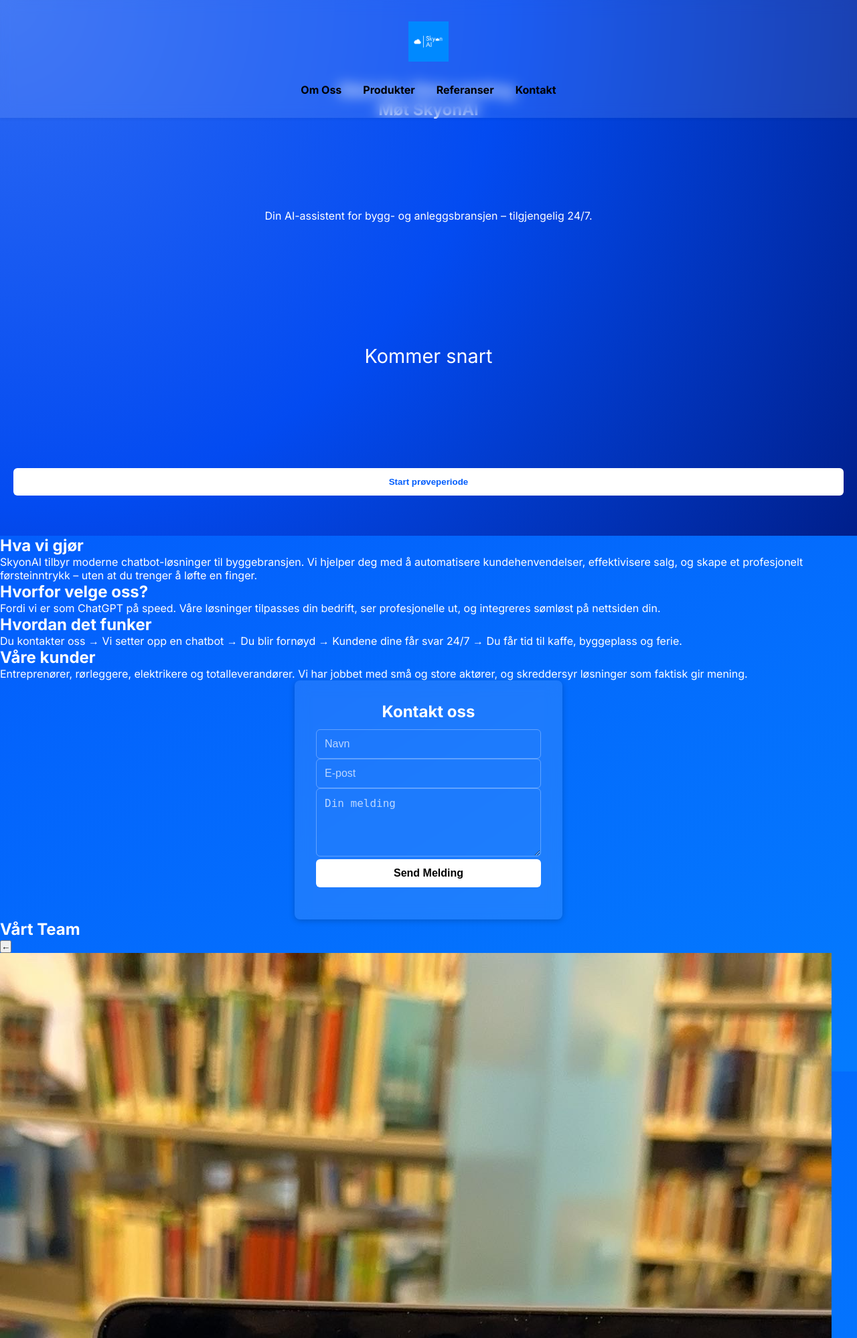
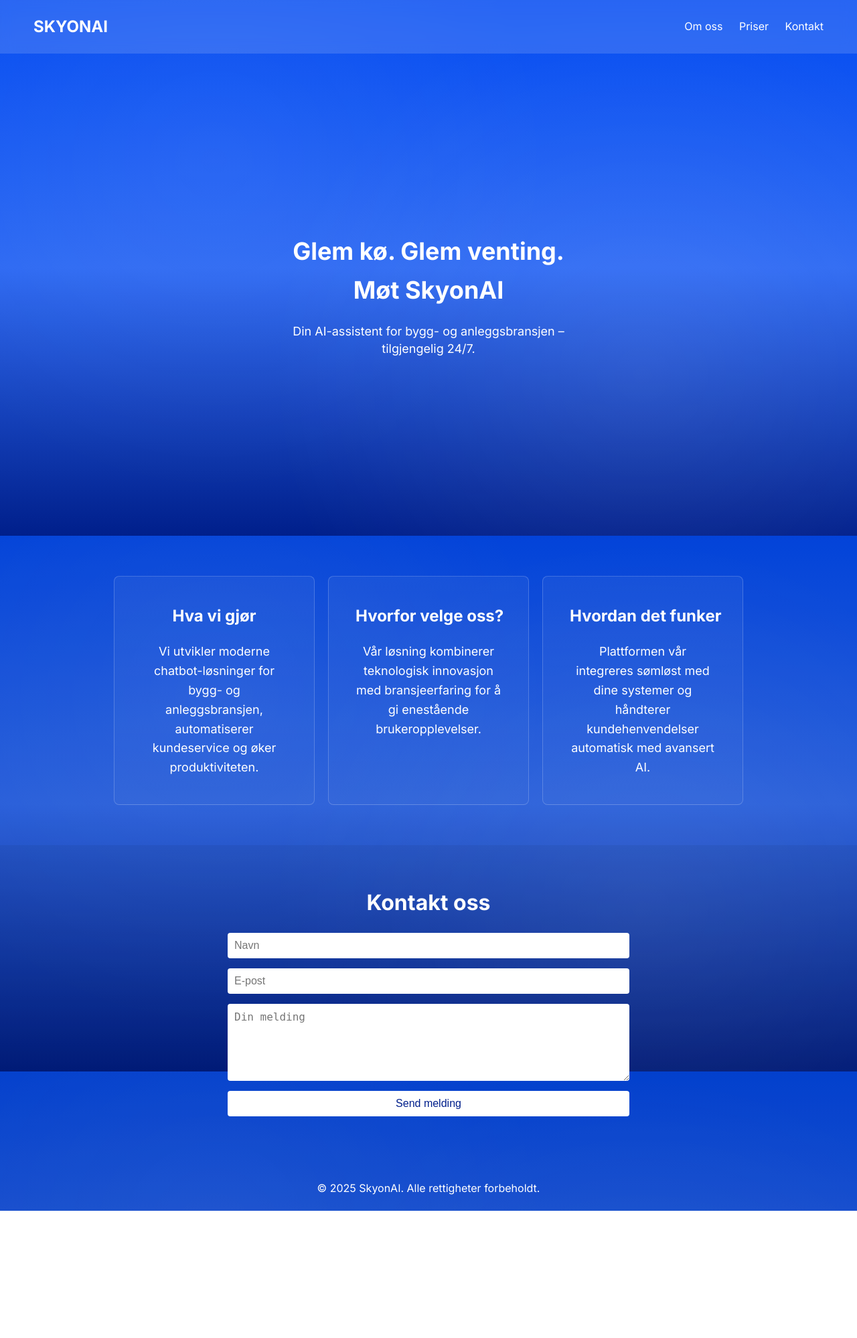
Before and after one commit to Ibrahimalaniii/skyon.github.io, a Flask app: page / in a window 1280 px wide. Shown: the top 1998 px of the page at 67% size. After the commit the page ends 1808 px from the top, so only its background shows below. Run offline with Flask 3, Linux system fonts and the light colour scheme.

Commit message:
ny index

```diff
--- a/app.py
+++ b/app.py
@@ -1,14 +1,17 @@
-from flask import Flask, render_template
+from flask import Flask, render_template, request, jsonify
 
 app = Flask(__name__)
 
-@app.route('/')
+@app.route("/")
 def index():
-    return render_template('index.html')
+    return render_template("index.html")
 
-# Senere kan du legge til:
-# @app.route('/chat', methods=['POST']) ...
-# @app.route('/send', methods=['POST']) ...
+@app.route("/send", methods=["POST"])
+def send():
+    data = request.get_json()
+    # Her kan du legge til behandling av data (f.eks. lagring eller e-postsending)
+    print("Mottatt data:", data)
+    return jsonify({"message": "Melding mottatt."}), 200
 
-if __name__ == '__main__':
+if __name__ == "__main__":
     app.run(debug=True)
--- /dev/null
+++ b/static/script.js
@@ -0,0 +1,14 @@
+document.addEventListener("DOMContentLoaded", () => {
+  const fadeSections = document.querySelectorAll('.fade-section');
+
+  const observer = new IntersectionObserver((entries, observer) => {
+    entries.forEach(entry => {
+      if (entry.isIntersecting) {
+        entry.target.classList.add('visible');
+        observer.unobserve(entry.target);
+      }
+    });
+  }, { threshold: 0.15 });
+
+  fadeSections.forEach(section => observer.observe(section));
+});
--- a/static/style.css
+++ b/static/style.css
@@ -1,189 +1,202 @@
-/* Reset og base */
+/* Global reset */
 * {
   margin: 0;
   padding: 0;
   box-sizing: border-box;
 }
 
-body, html {
-  height: 100%;
-  font-family: 'Inter', 'Segoe UI', sans-serif;
-  background: linear-gradient(to bottom right, #035EFC, #047BFE);
+/* Kropp med multi-lags gradient for en mer “swirly” effekt */
+body {
+  font-family: 'Inter', sans-serif;
+  min-height: 100vh;
+  color: #fff;
+  line-height: 1.6;
+
+  /* Flere radial-gradients + linear-gradient i bunn */
+  background:
+    /* Lysere, svakt hvitt slør oppe til venstre */
+    radial-gradient(
+      circle at 25% 30%,
+      rgba(255, 255, 255, 0.05) 0%,
+      transparent 45%
+    ),
+    /* Et annet lysere slør nede til høyre */
+    radial-gradient(
+      circle at 75% 70%,
+      rgba(255, 255, 255, 0.08) 0%,
+      transparent 50%
+    ),
+    /* Selve hovedbakgrunnen i flere blå toner */
+    linear-gradient(
+      180deg,
+      #034bf1 0%,
+      #2e6af3 50%,
+      #001f8b 100%
+    );
+
+  /* Kan eventuelt teste ut: background-blend-mode: screen;
+     for ekstra “lysere” effekt på radiale flekker
+  */
+
   background-repeat: no-repeat;
-  background-attachment: fixed;
-  color: white;
+  background-size: cover;
+  background-attachment: fixed; /* Fikser bakgrunn ved scrolling (valgfritt) */
 }
 
-/* Navbar */
-.navbar {
+/* Sticky Header */
+.navbar-section {
   position: fixed;
   top: 0;
+  left: 0;
   width: 100%;
-  padding: 2rem 3rem;
+  height: 80px;
+  z-index: 1000;
+  background-color: rgba(255, 255, 255, 0.15);
+  backdrop-filter: blur(10px);
+  display: flex;
+  align-items: center;
+}
+.navbar {
+  width: 100%;
+  padding: 0 50px;
+  display: flex;
+  justify-content: space-between;
+  align-items: center;
+}
+.navbar-logo h1 {
+  font-size: 24px;
+  font-weight: 700;
+  color: #fff;
+}
+.navbar-links a {
+  margin-left: 20px;
+  text-decoration: none;
+  color: #fff;
+  font-weight: 400;
+}
+
+/* Main-innhold: starter under headeren */
+main {
+  margin-top: 80px;
+}
+
+/* Hero-seksjon (fyller skjermen minus headeren) */
+.hero {
+  min-height: calc(100vh - 80px);
   display: flex;
   flex-direction: column;
+  justify-content: center;
   align-items: center;
-  background: rgba(255, 255, 255, 0.1);
-  color: black;
-  backdrop-filter: blur(10px);
-  z-index: 1000;
-  box-shadow: 0 2px 4px rgba(0,0,0,0.05);
+  text-align: center;
+  padding: 20px;
+}
+.hero h2 {
+  font-size: 36px;
+  font-weight: 700;
+  margin-bottom: 20px;
+}
+.hero p {
+  font-size: 18px;
+  max-width: 500px;
+  line-height: 1.4;
 }
 
-.navbar .logo-container {
+/* Info-seksjon med horisontale bokser */
+.info-section {
+  padding: 60px 20px;
   display: flex;
   justify-content: center;
-  align-items: center;
-  margin-bottom: 1rem;
+  gap: 20px;
+  flex-wrap: wrap;
+  background-color: rgba(0, 0, 0, 0.1);
+}
+.info-box {
+  background: linear-gradient(
+    180deg,
+    rgba(255, 255, 255, 0.05),
+    rgba(255, 255, 255, 0.02)
+  );
+  border: 1px solid rgba(255, 255, 255, 0.2);
+  border-radius: 8px;
+  padding: 40px;
+  max-width: 300px;
+  width: 100%;
+  text-align: center;
+  transition: transform 0.3s ease, box-shadow 0.3s ease;
+}
+.info-box:hover {
+  transform: translateY(-10px);
+  box-shadow: 0 10px 20px rgba(0,0,0,0.3);
+}
+.info-box h2 {
+  font-size: 24px;
+  margin-bottom: 20px;
+  white-space: nowrap;
+}
+.info-box p {
+  font-size: 18px;
 }
 
-.logo-container img {
-  height: 60px;
-  object-fit: contain;
+/* Kontakt-seksjon */
+.contact-section {
+  padding: 60px 20px;
+  background-color: rgba(0, 0, 0, 0.15);
+  text-align: center;
+  margin: 0;
+}
+.contact-section .container {
+  max-width: 600px;
+  margin: 0 auto;
+}
+.contact-section h2 {
+  font-size: 32px;
+  margin-bottom: 20px;
+}
+.contact-section form {
+  display: flex;
+  flex-direction: column;
+  gap: 15px;
+}
+.contact-section input,
+.contact-section textarea {
+  padding: 10px;
+  font-size: 16px;
+  border: none;
+  border-radius: 4px;
+}
+.contact-section button {
+  padding: 10px;
+  background-color: #fff;
+  color: #001f8b;
+  border: none;
+  border-radius: 4px;
+  font-size: 16px;
+  cursor: pointer;
+  transition: background-color 0.3s ease;
+}
+.contact-section button:hover {
+  background-color: #e0e0e0;
+}
+#bekreftelse {
+  margin-top: 15px;
+  font-size: 16px;
 }
 
-.navbar ul {
-  display: flex;
-  gap: 2rem;
-  list-style: none;
-  margin-top: 1rem;
-}
-
-.navbar ul li a {
-  text-decoration: none;
-  font-weight: bold;
-  color: inherit;
-  transition: color 0.3s ease;
-}
-
-.navbar ul li a:hover {
-  color: #ffeb3b;
-}
-
-/* Hero Section */
-.hero {
-  background: radial-gradient(circle at top left, #2e6af3, #034bf1, #001f8b);
-  background-size: cover;
-  background-position: center;
-  color: white;
-  min-height: 100vh;
-  display: flex;
-  flex-direction: column;
-  justify-content: space-between;
-  padding: 120px 20px 60px;
+/* Footer: separat seksjon uten stort mellomrom */
+footer {
+  margin: 0;
+  padding: 20px;
+  background-color: rgba(0,0,0,0.15);
   text-align: center;
 }
 
-.tagline {
-  font-size: 2.5rem;
-  font-weight: 600;
-  line-height: 1.5;
-  margin-bottom: 1rem;
+/* Fade-in-effekt (valgfritt, aktiveres via JS i script.js om ønskelig) */
+.fade-section {
+  opacity: 0;
+  transform: translateY(20px);
+  transition: opacity 0.8s ease-out, transform 0.8s ease-out;
 }
-
-.subtext {
-  font-size: 1.2rem;
-  margin-bottom: 2rem;
-  opacity: 0.9;
+.fade-section.visible {
+  opacity: 1;
+  transform: translateY(0);
 }
-
-.coming-soon {
-  font-size: 1.8rem;
-  font-weight: 500;
-  margin: 3rem 0 1rem;
-}
-
-/* Call to Action Button */
-.cta-button {
-  padding: 0.8rem 1.5rem;
-  background-color: white;
-  color: #035EFC;
-  border: none;
-  border-radius: 6px;
-  font-weight: bold;
-  cursor: pointer;
-  transition: all 0.3s ease;
-}
-
-.cta-button:hover {
-  background-color: #f0f0f0;
-}
-
-/* Contact Section */
-.contact-box h3 {
-  font-weight: 500;
-  margin-bottom: 1rem;
-  text-align: center;
-}
-
-.contact-form {
-  display: flex;
-  flex-direction: column;
-  align-items: center;
-  gap: 12px;
-  max-width: 400px;
-  margin: 0 auto;
-  padding: 2rem;
-  backdrop-filter: blur(10px);
-  border-radius: 8px;
-  background: rgba(255, 255, 255, 0.1);
-  box-shadow: 0 2px 10px rgba(0,0,0,0.2);
-}
-
-.contact-form input,
-.contact-form textarea {
-  width: 100%;
-  padding: 12px;
-  border-radius: 6px;
-  border: none;
-  font-size: 1rem;
-  background: transparent;
-  color: white;
-  border: 1px solid rgba(255,255,255,0.3);
-}
-
-.contact-form input::placeholder,
-.contact-form textarea::placeholder {
-  color: rgba(255,255,255,0.7);
-}
-
-.contact-form button {
-  width: 100%;
-  padding: 12px;
-  background-color: white;
-  color: black;
-  font-weight: bold;
-  border: none;
-  border-radius: 6px;
-  font-size: 1rem;
-  cursor: pointer;
-  transition: background 0.2s ease;
-}
-
-.contact-form button:hover {
-  background-color: #eaeaea;
-}
-
-/* Footer */
-footer {
-  margin-top: 40px;
-  text-align: center;
-  font-size: 0.9rem;
-  color: #ffffffcc;
-}
-
-.socials {
-  margin-bottom: 10px;
-}
-
-.socials a {
-  color: white;
-  text-decoration: none;
-  margin: 0 10px;
-  font-size: 1.2rem;
-  transition: opacity 0.2s ease;
-}
-
-.socials a:hover {
-  opacity: 0.7;
-}
--- a/templates/index.html
+++ b/templates/index.html
@@ -9,111 +9,69 @@
   <script src="{{ url_for('static', filename='script.js') }}" defer></script>
 </head>
 <body>
+  <!-- Sticky Header -->
+  <header class="navbar-section">
+    <nav class="navbar">
+      <div class="navbar-logo">
+        <h1>SKYONAI</h1>
+      </div>
+      <div class="navbar-links">
+        <a href="#omoss">Om oss</a>
+        <a href="#priser">Priser</a>
+        <a href="#kontakt">Kontakt</a>
+      </div>
+    </nav>
+  </header>
 
-  <!-- Navbar -->
-  <nav class="navbar">
-    <div class="logo-container">
-      <img src="{{ url_for('static', filename='images/skyonai.png') }}" alt="SkyonAI logo" class="logo" />
-    </div>
-    <ul>
-      <li><a href="#omoss">Om Oss</a></li>
-      <li><a href="#produkter">Produkter</a></li>
-      <li><a href="#referanser">Referanser</a></li>
-      <li><a href="#kontakt">Kontakt</a></li>
-    </ul>
-  </nav>
-
-  <!-- Hero -->
-  <section class="hero" id="hero">
-    <h1>Glem kø. Glem venting.<br>Møt <strong>SkyonAI</strong></h1>
+  <main>
+    <!-- Hero-seksjon -->
+    <section class="hero">
+      <h2>Glem kø. Glem venting.<br>Møt SkyonAI</h2>
       <p>Din AI-assistent for bygg- og anleggsbransjen – tilgjengelig 24/7.</p>
-    <h2 class="coming-soon">Kommer snart</h2>
-    <button class="cta-button" onclick="scrollToForm()">Start prøveperiode</button>
     </section>
 
-  <!-- Om oss -->
-  <section class="content-section fade-section" id="omoss">
+    <!-- Info-seksjon med horisontale bokser -->
+    <section id="info-section" class="info-section fade-section">
+      <div class="info-box">
         <h2>Hva vi gjør</h2>
         <p>
-      SkyonAI tilbyr moderne chatbot-løsninger til byggebransjen.
-      Vi hjelper deg med å automatisere kundehenvendelser, effektivisere salg,
-      og skape et profesjonelt førsteinntrykk – uten at du trenger å løfte en finger.
+          Vi utvikler moderne chatbot-løsninger for bygg- og anleggsbransjen,
+          automatiserer kundeservice og øker produktiviteten.
         </p>
-  </section>
-
-  <!-- Hvorfor oss -->
-  <section class="content-section fade-section">
+      </div>
+      <div class="info-box">
         <h2>Hvorfor velge oss?</h2>
         <p>
-      Fordi vi er som ChatGPT på speed. Våre løsninger tilpasses din bedrift,
-      ser profesjonelle ut, og integreres sømløst på nettsiden din.
+          Vår løsning kombinerer teknologisk innovasjon med bransjeerfaring
+          for å gi enestående brukeropplevelser.
         </p>
-  </section>
-
-  <!-- Hvordan det funker -->
-  <section class="content-section fade-section" id="produkter">
+      </div>
+      <div class="info-box">
         <h2>Hvordan det funker</h2>
         <p>
-      Du kontakter oss → Vi setter opp en chatbot → Du blir fornøyd →
-      Kundene dine får svar 24/7 → Du får tid til kaffe, byggeplass og ferie.
+          Plattformen vår integreres sømløst med dine systemer og håndterer
+          kundehenvendelser automatisk med avansert AI.
         </p>
-  </section>
-
-  <!-- Referanser -->
-  <section class="content-section fade-section" id="referanser">
-    <h2>Våre kunder</h2>
-    <p>
-      Entreprenører, rørleggere, elektrikere og totalleverandører.
-      Vi har jobbet med små og store aktører, og skreddersyr løsninger som faktisk gir mening.
-    </p>
-  </section>
-
-  <!-- Kontakt oss med AJAX -->
-  <section class="contact-form" id="kontakt">
-    <h2>Kontakt oss</h2>
-    <form id="kontaktSkjema">
-      <input type="text" name="navn" placeholder="Navn" required />
-      <input type="email" name="epost" placeholder="E-post" required />
-      <textarea name="melding" rows="4" placeholder="Din melding" required></textarea>
-      <button type="submit">Send Melding</button>
-      <p id="bekreftelse" style="margin-top: 1rem;"></p>
-    </form>
-  </section>
-
-  <!-- Team -->
-  <section class="team-section">
-    <h2>Vårt Team</h2>
-    <div class="team-slider">
-      <button class="nav-btn left" onclick="prevSlide()">←</button>
-      <div class="team-track" id="teamTrack">
-
-        <!-- Team-medlemmer (tilpass etter behov) -->
-        <!-- Eksempel -->
-        <div class="team-member">
-          <img src="{{ url_for('static', filename='images/Mike.JPG') }}" alt="Founder 1" />
-          <h3>Lebanese Guy</h3>
-          <p>Co-Founder & Reality Check</p>
-          <div class="icons">
-            <a href="#">🔗</a>
-            <button onclick="copyToClipboard('mike@skyonai.ai')">📋</button>
-          </div>
-        </div>
-
-      </div>
-      <button class="nav-btn right" onclick="nextSlide()">→</button>
       </div>
     </section>
 
-  <!-- Footer -->
+    <!-- Kontakt oss-seksjon -->
+    <section id="kontakt" class="contact-section fade-section">
+      <div class="container">
+        <h2>Kontakt oss</h2>
+        <form id="kontaktSkjema">
+          <input type="text" name="navn" placeholder="Navn" required>
+          <input type="email" name="epost" placeholder="E-post" required>
+          <textarea name="melding" placeholder="Din melding" rows="5" required></textarea>
+          <button type="submit">Send melding</button>
+        </form>
+        <p id="bekreftelse"></p>
+      </div>
+    </section>
+  </main>
+
   <footer>
-    <div class="socials">
-      <a href="#"><i class="fab fa-facebook-f"></i></a>
-      <a href="#"><i class="fab fa-instagram"></i></a>
-      <a href="#"><i class="fab fa-linkedin-in"></i></a>
-      <a href="#"><i class="fab fa-youtube"></i></a>
-    </div>
-    <p>&copy; 2025 SkyonAI. Alle rettigheter forbeholdt.</p>
+    <p>© 2025 SkyonAI. Alle rettigheter forbeholdt.</p>
   </footer>
-
 </body>
 </html>
```
Also changed, not shown: static/scripts.js (deleted, +0 -170 lines). Lines whose indentation alone changed are shown as unchanged.
